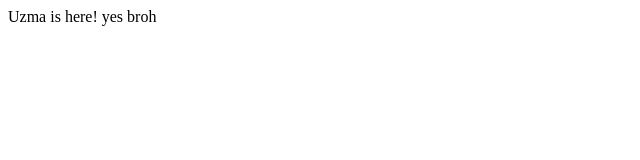
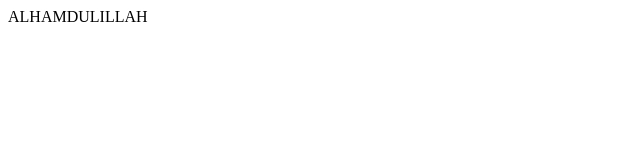
Before and after one commit to Uzma-Noorani/bootcamp2020new, a plain HTML site: page uzmapro.html in a window 1280 px wide. Shown: the full height of the page, 0-640 px from the left. Drawn offline with Linux system fonts and the light colour scheme.

Commit message:
uzma pro created

```diff
--- a/new.html
+++ b/uzmapro.html
@@ -2,9 +2,9 @@
 <html lang="en">
 <head>
 
-    <title>new</title>
+    <title>Document</title>
 </head>
 <body>
-    Uzma is here! yes broh
+    ALHAMDULILLAH
 </body>
 </html>
```
